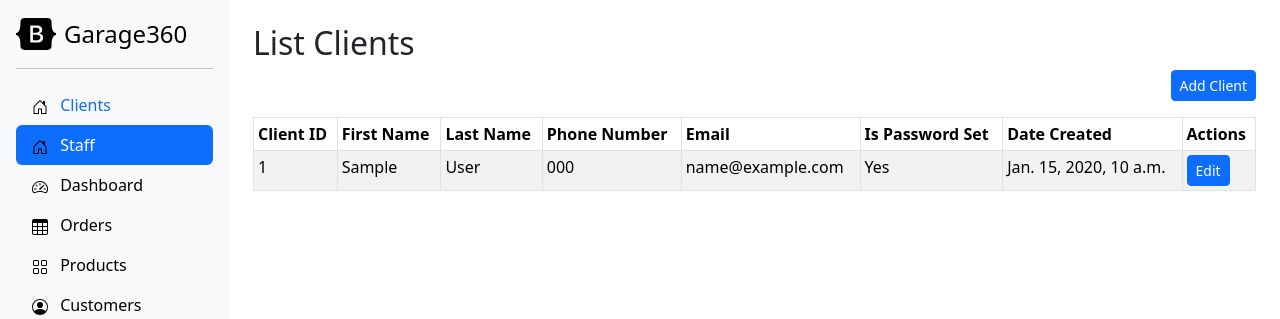
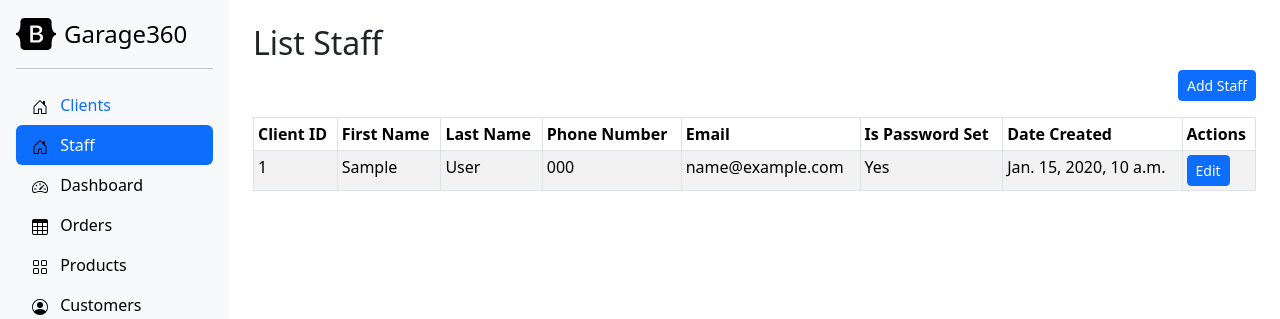
Before and after one commit to SamsonEshipillahPasili/garage360, a Django app: page /accounts/profiles?is_staff=true in a window 1280 px wide. Shown: the top 319 px of the page. Run offline with Django 5.2, Linux system fonts and the light colour scheme; a user stored in the database is signed in; tables that the repository leaves empty hold one stand-in row (values such as "Sample post"); some libraries are stand-ins or nearby versions.

Commit message:
Fixed Staff and Client labels on the list-staff and list-clients pages

```diff
--- a/accounts/templates/accounts/profiles.html
+++ b/accounts/templates/accounts/profiles.html
@@ -5,20 +5,20 @@
 
 <div class="container">
 
-    <h2 class="mt-4">List Clients</h2>
+    <h2 class="mt-4">List {% if menu_item == 'clients' %} Clients {% else %} Staff {% endif %}</h2>
 
     {% include 'partials/alerts.html' %}
 
     <div>
         <div class="d-flex justify-content-end mb-3">
-            <button class="btn btn-sm btn-primary" data-bs-toggle="modal" data-bs-target="#add-client-modal">Add Client</button>
+            <button class="btn btn-sm btn-primary" data-bs-toggle="modal" data-bs-target="#add-client-modal">Add {% if menu_item == 'clients' %} Client {% else %} Staff {% endif %}</button>
         </div>
 
         <div class="modal fade" id="add-client-modal" tabindex="-1" aria-labelledby="exampleModalLabel" aria-hidden="true">
           <div class="modal-dialog">
             <div class="modal-content">
               <div class="modal-header">
-                <h1 class="modal-title fs-5" id="exampleModalLabel">Add Client</h1>
+                <h1 class="modal-title fs-5" id="exampleModalLabel">Add {% if menu_item == 'clients' %} Client {% else %} Staff {% endif %}</h1>
                 <button type="button" class="btn-close" data-bs-dismiss="modal" aria-label="Close"></button>
               </div>
               {% include 'accounts/profile_form.html' %}
```
